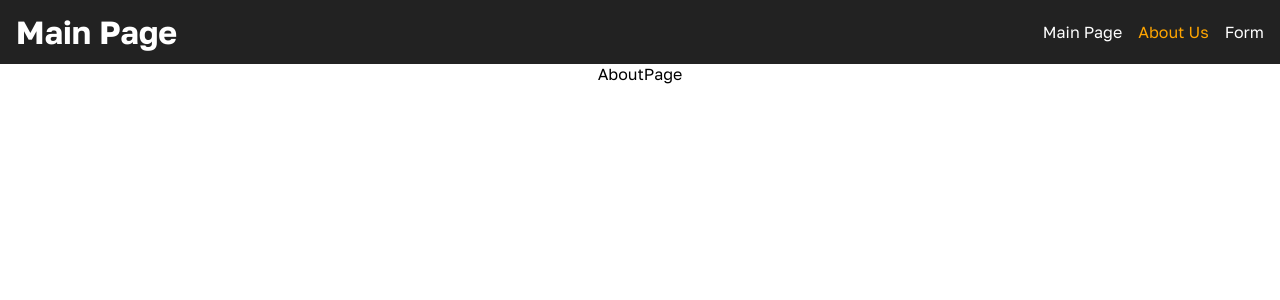
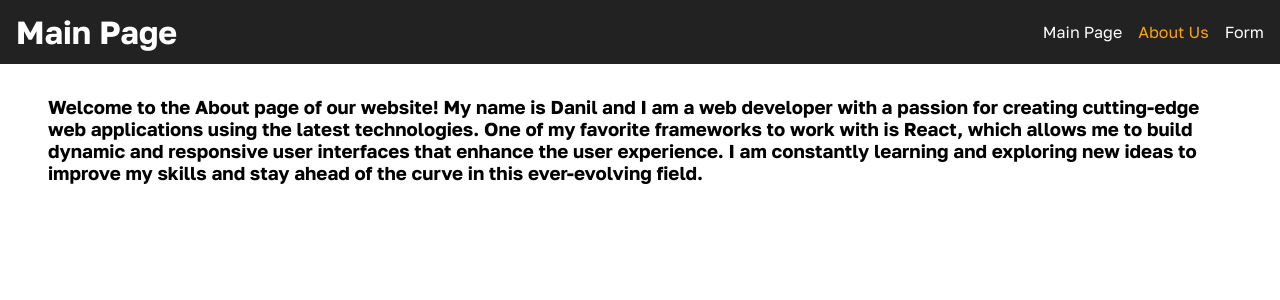
Before and after one commit to kostili-tec/rsschool-react, a React (Vite) app: page /about in a window 1280 px wide. Shown: the top 300 px of the page. Built offline with nearby package versions, Linux system fonts and the light colour scheme.

Commit message:
feat: add text to about page

```diff
--- a/src/components/pages/AboutPage.tsx
+++ b/src/components/pages/AboutPage.tsx
@@ -1,7 +1,17 @@
 import React, { FC } from 'react';
 
 const AboutPage: FC = () => {
-  return <div>AboutPage</div>;
+  return (
+    <div>
+      <h3 style={{ marginTop: '2rem' }}>
+        Welcome to the About page of our website! My name is Danil and I am a web developer with a
+        passion for creating cutting-edge web applications using the latest technologies. One of my
+        favorite frameworks to work with is React, which allows me to build dynamic and responsive
+        user interfaces that enhance the user experience. I am constantly learning and exploring new
+        ideas to improve my skills and stay ahead of the curve in this ever-evolving field.
+      </h3>
+    </div>
+  );
 };
 
 export default AboutPage;
```
